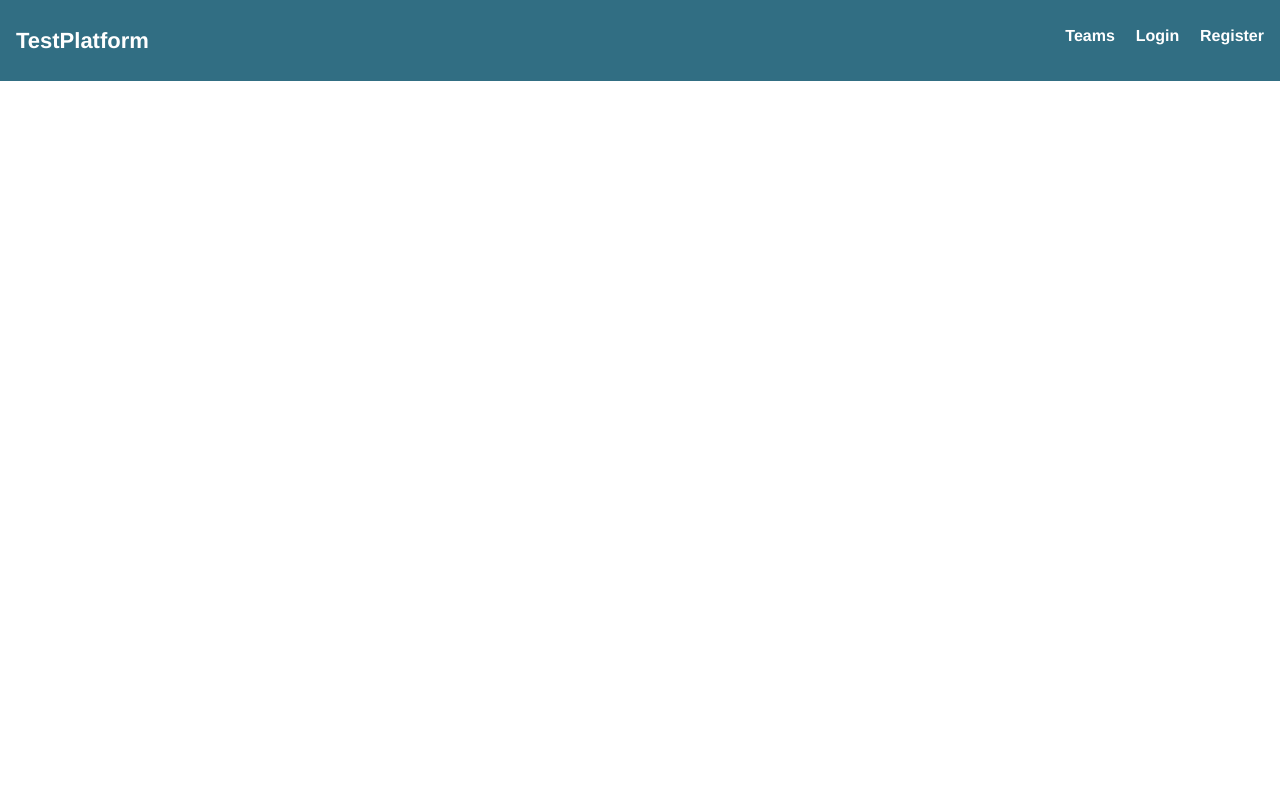
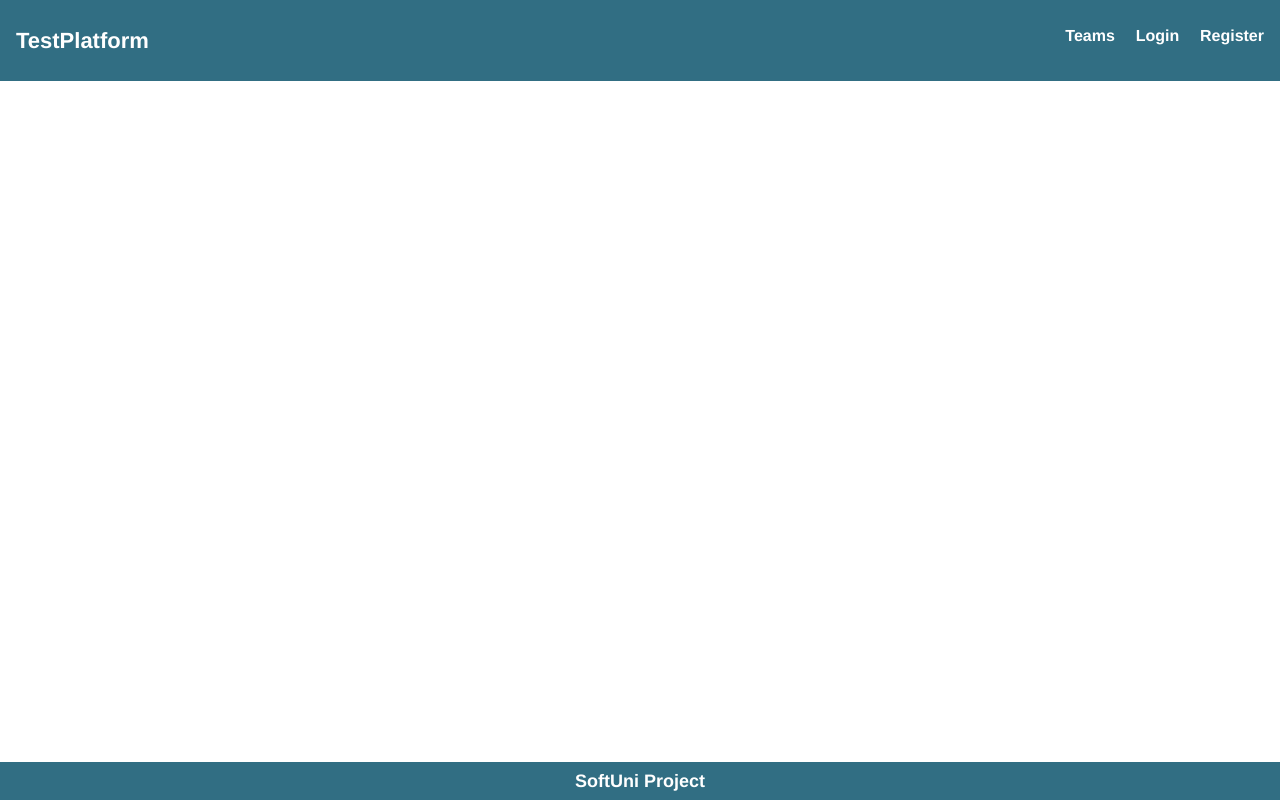
Before and after one commit to valeriapetkova/TaskManagement-Angular, an Angular app in the folder taskManagementProject/task-management/: page /error in a window 1280 px wide. Built offline with nearby package versions, Linux system fonts and the light colour scheme; no server answers.

Commit message:
Add footer component

```diff
--- a/taskManagementProject/task-management/src/app/app.component.html
+++ b/taskManagementProject/task-management/src/app/app.component.html
@@ -1,4 +1,5 @@
 <app-authenticate>
   <app-header />
   <router-outlet />
+  <app-footer />
 </app-authenticate>
--- a/taskManagementProject/task-management/src/app/core/core.module.ts
+++ b/taskManagementProject/task-management/src/app/core/core.module.ts
@@ -3,12 +3,13 @@ import { CommonModule } from "@angular/common";
 import { RouterModule } from "@angular/router";
 import { HeaderComponent } from "./header/header.component";
 import { ErrorComponent } from "./error/error.component";
+import { FooterComponent } from "./footer/footer.component";
 
 
 @NgModule({
-    declarations: [HeaderComponent, ErrorComponent],
+    declarations: [HeaderComponent, FooterComponent, ErrorComponent],
     imports: [CommonModule, RouterModule],
-    exports: [HeaderComponent],
+    exports: [HeaderComponent, FooterComponent],
 })
 
 export class CoreModule {}
--- /dev/null
+++ b/taskManagementProject/task-management/src/app/core/footer/footer.component.css
@@ -0,0 +1,15 @@
+.footer-container {
+    width: 100%;
+    background-color: rgb(49, 110, 131);
+    margin-top: 5em;
+    bottom: 0;
+    position: fixed;
+    font-size: 18px;
+}
+
+.footer-container p {
+    text-align: center;
+    padding: 0.3em;
+    font-weight: bold;
+    color: white;
+}
--- /dev/null
+++ b/taskManagementProject/task-management/src/app/core/footer/footer.component.html
@@ -0,0 +1,5 @@
+<footer>
+    <div class="footer-container">
+        <p>SoftUni Project</p>
+    </div>
+</footer>
```
Also changed, not shown: taskManagementProject/task-management/src/app/core/footer/footer.component.ts (added, +9 -0 lines).
